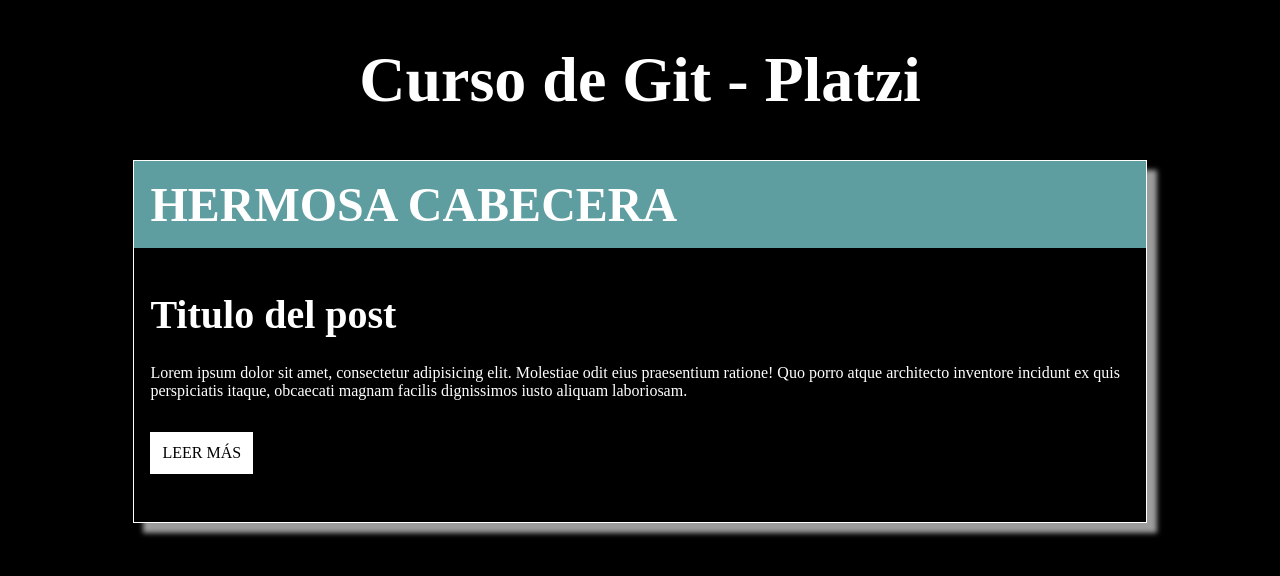
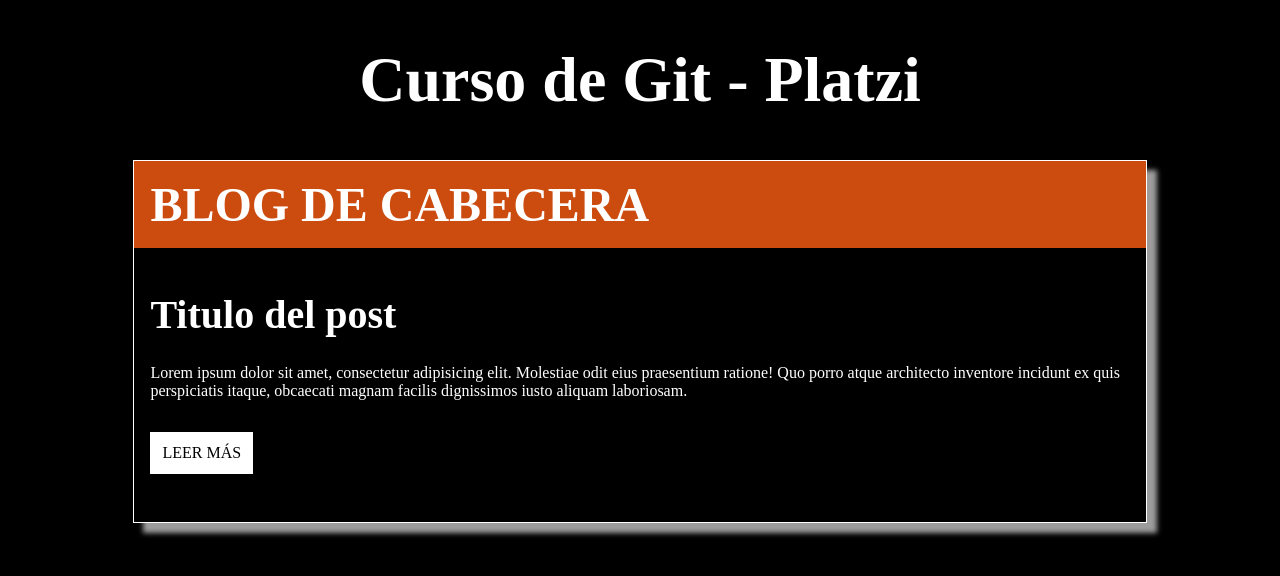
Before and after one commit to JeanCodeEc/Practica-Curso-Git, a plain HTML site: page index.html in a window 1280 px wide. Drawn offline with Linux system fonts and the light colour scheme.

Commit message:
Modifique la cabecera y el color de la misma

```diff
--- a/css/estilos.css
+++ b/css/estilos.css
@@ -26,7 +26,7 @@ p{
 -moz-box-shadow: 10px 10px 5px 0px rgba(209,209,209,0.75);
 }
 .cabecera{
-    background-color: cadetblue;
+    background-color: rgb(204, 75, 15);
     padding: 1rem;
 }
 .cabecera h2{
--- a/index.html
+++ b/index.html
@@ -12,7 +12,7 @@
 
     <div class="container">
         <div class="cabecera">
-            <h2>Hermosa Cabecera</h2>
+            <h2>Blog de Cabecera</h2>
         </div>
         <div class="post">
             <h1>Titulo del post</h1>
```
